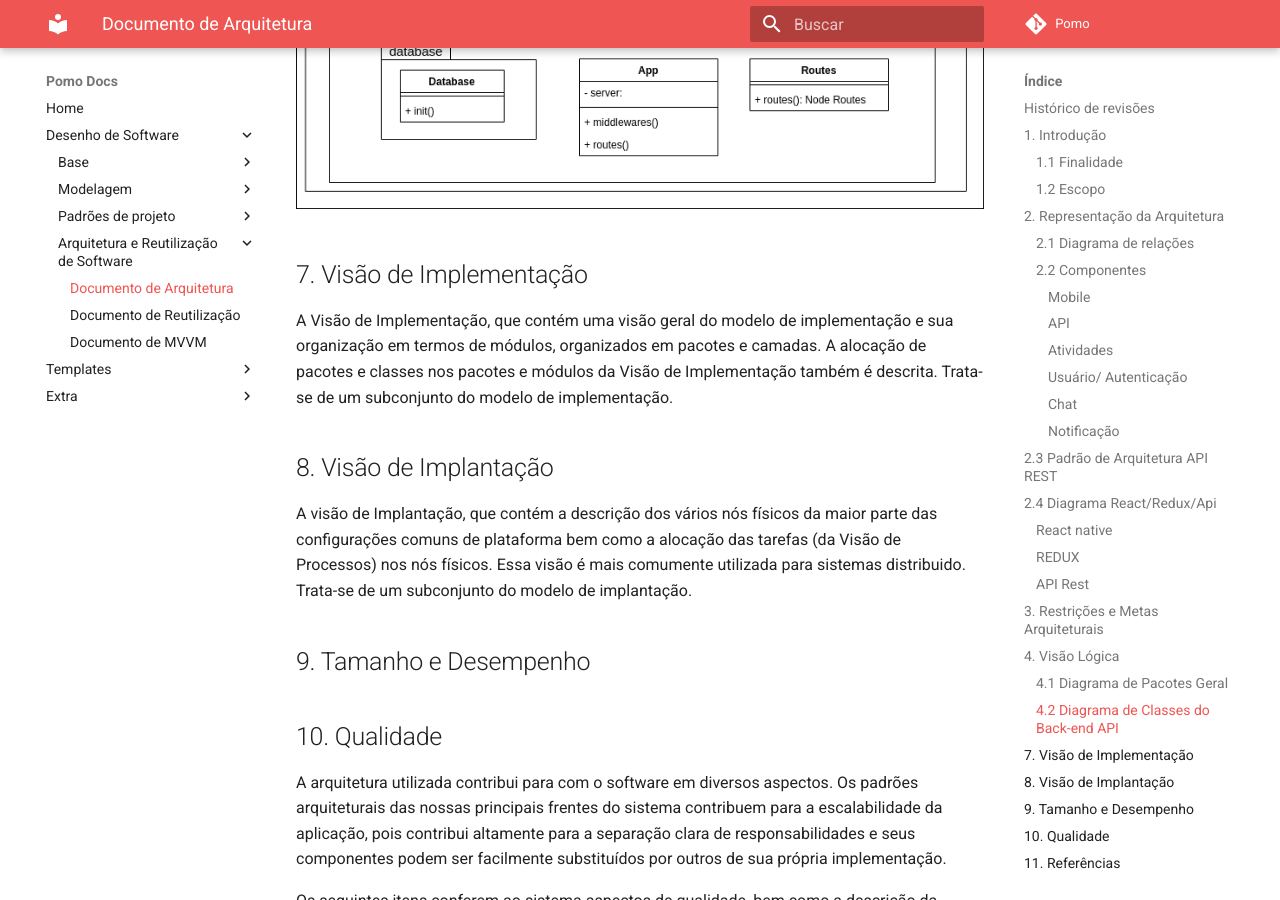
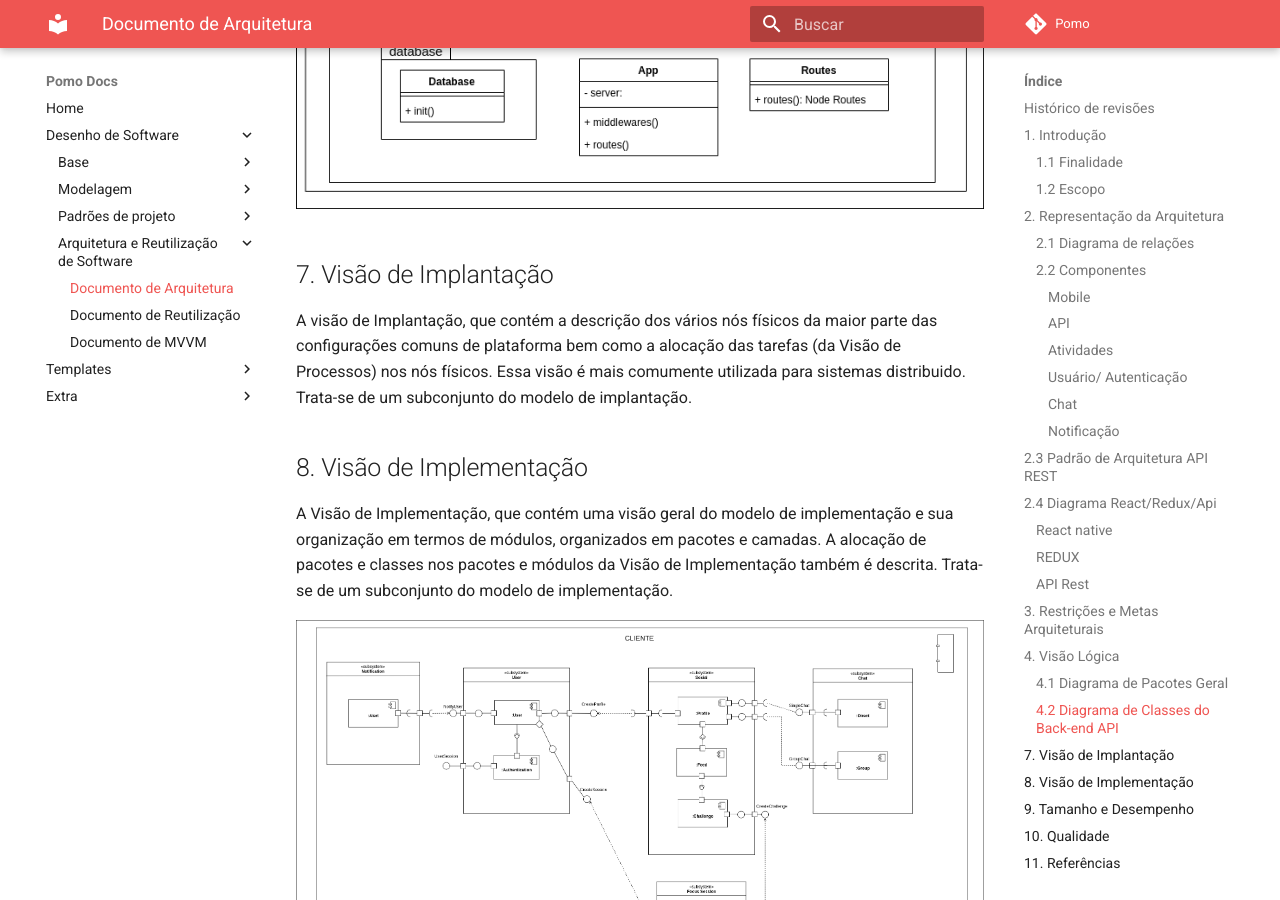
Before and after one commit to UnBArqDsw/2020.1_G6_Pomo, an MkDocs documentation site: the page built from docs/arquitetura-e-reutilizacao/arquitetura.md, in a window 1280 px wide and 900 px high, scrolled down 6931 px. Built offline with MkDocs 1.6.1 and Material for MkDocs 9.7.7, drawn with Linux system fonts in a browser that asks for light colours; comment, search, counter and statistics services are not loaded.

```diff
--- a/docs/arquitetura-e-reutilizacao/arquitetura.md
+++ b/docs/arquitetura-e-reutilizacao/arquitetura.md
@@ -119,13 +119,15 @@ Algumas tipagens foram ignoradas por se tratarem de bibliotecas externas que per
 
 ![diagrama_classe](../img/arquitetura/DiagramaDeClasse-Back.png)
 
-## 7. Visão de Implementação
+## 7. Visão de Implantação
+
+A visão de Implantação, que contém a descrição dos vários nós físicos da maior parte das configurações comuns de plataforma bem como a alocação das tarefas (da Visão de Processos) nos nós físicos. Essa visão é mais comumente utilizada para sistemas distribuido. Trata-se de um subconjunto do modelo de implantação.
+
+## 8. Visão de Implementação
 
 A Visão de Implementação, que contém uma visão geral do modelo de implementação e sua organização em termos de módulos, organizados em pacotes e camadas. A alocação de pacotes e classes nos pacotes e módulos da Visão de Implementação também é descrita. Trata-se de um subconjunto do modelo de implementação.
 
-## 8. Visão de Implantação
-
-A visão de Implantação, que contém a descrição dos vários nós físicos da maior parte das configurações comuns de plataforma bem como a alocação das tarefas (da Visão de Processos) nos nós físicos. Essa visão é mais comumente utilizada para sistemas distribuido. Trata-se de um subconjunto do modelo de implantação.
+![diagramacomponente](../img/VisaoDeImplementacao.png)
 
 ## 9. Tamanho e Desempenho
 
```
